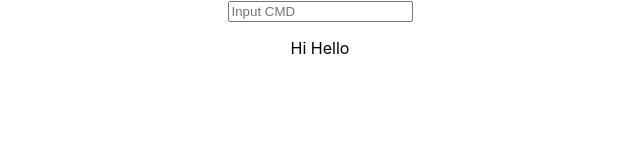
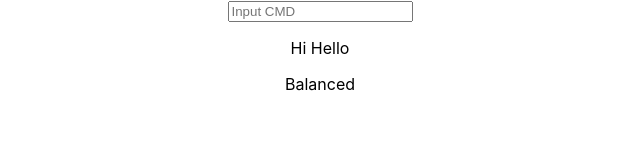
Before and after one commit to raghavrawat98/Deskman, a React (Create React App) app: page / in a window 1280 px wide. Shown: the top 164 px of the page, without its empty margins (320-960 px from the left). Built offline with nearby package versions, Linux system fonts and the light colour scheme.

Commit message:
Balanced Parenthesis Test 1

```diff
--- a/src/CmdTextBox.js
+++ b/src/CmdTextBox.js
@@ -13,6 +13,68 @@ const CmdTextBox = () => {
 
         return strt;
     }
+    //component to check braces and return true
+    const checkBraces = () => {
+        console.log("---------------started check-----------------")
+        var stack = [];
+        let balanced = true;
+        for (let i = 0; i < cmdText.length; i++) {
+            let x = cmdText[i];
+            console.log(cmdText[i]);
+
+
+            if (x === '(' || x === '[' || x === '{') {
+
+                // Push the element in the stack
+                stack.push(x);
+                continue;
+            }
+
+            // If current character is not opening
+            // bracket, then it must be closing.
+            // So stack cannot be empty at this point.
+            if (stack.length === 0) {
+                //return false;
+                balanced = false;
+            }
+            let check;
+            switch (x) {
+                case ')':
+                    check = stack.pop();
+                    if (check === '{' || check === '[') {
+                        //return false;
+                        balanced = false;
+                        break;
+                    }
+
+                case '}':
+                    check = stack.pop();
+                    if (check === '(' || check === '[') {
+                        // return false;
+                        balanced = false;
+                        break;
+                    }
+                case ']':
+                    check = stack.pop();
+                    if (check === '(' || check === '{') {
+                        //return false;
+                        balanced = false;
+                        break;
+                    }
+            }
+        }
+
+        // Check Empty Stack
+        // return (stack.length == 0);
+        if (balanced) {
+            console.log("balanced");
+            return "Balanced";
+        }
+        console.log("Unbalanced");
+        return "Unbalanced";
+    }
+
+
     return (
         <div className="form-group">
             <input
@@ -20,11 +82,12 @@ const CmdTextBox = () => {
                 className="form-control"
                 placeholder="Input CMD"
                 onChange={e => setcmdText(e.target.value)} //Holding thr input Value and its characteristics
-                //<p> for printing Value inside textbox
+            //<p> for printing Value inside textbox
             />
 
             <p>Hi Hello</p>
             <p>{createCMDLabel()}</p>
+            <p>{checkBraces()}</p>
         </div>
     );
 
```
